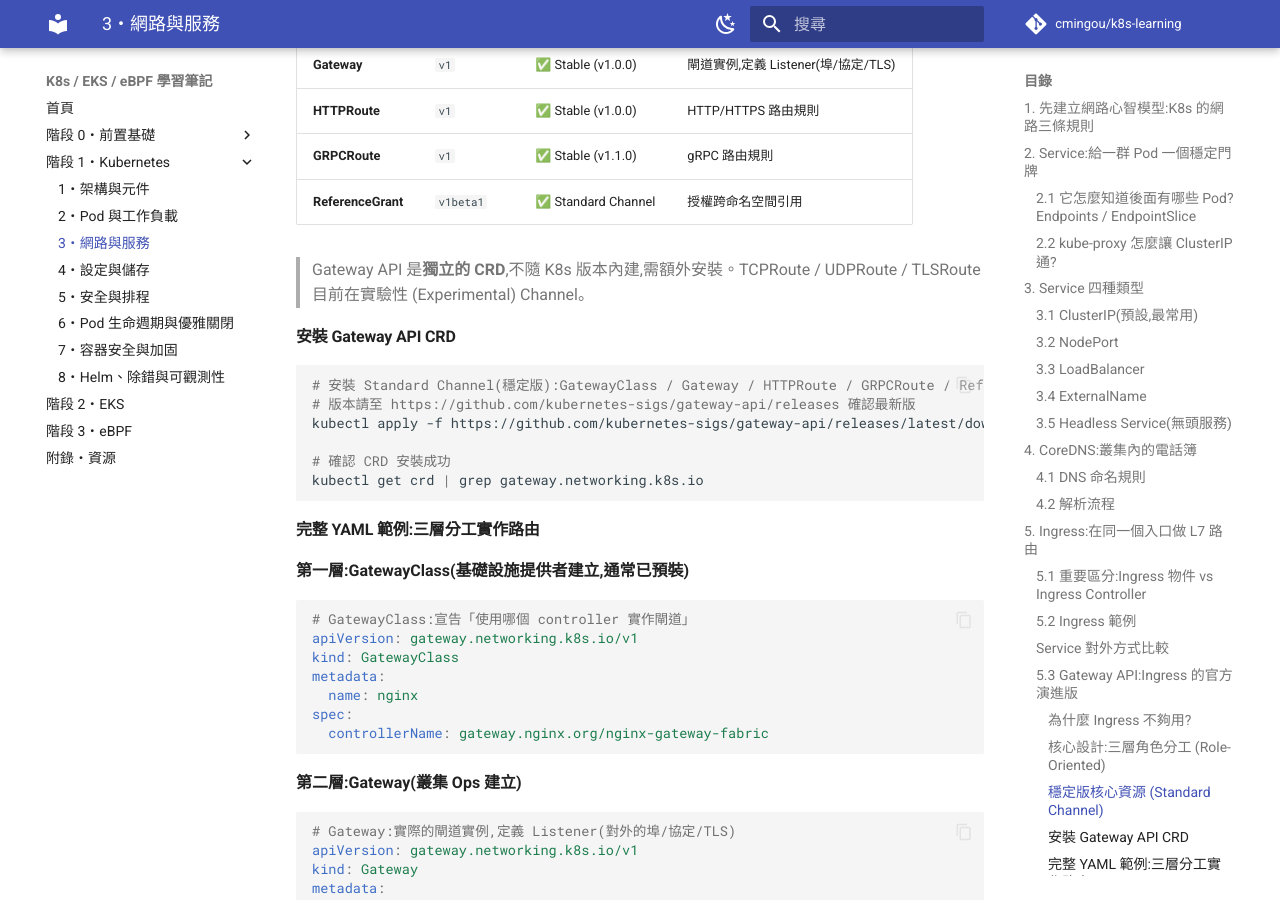
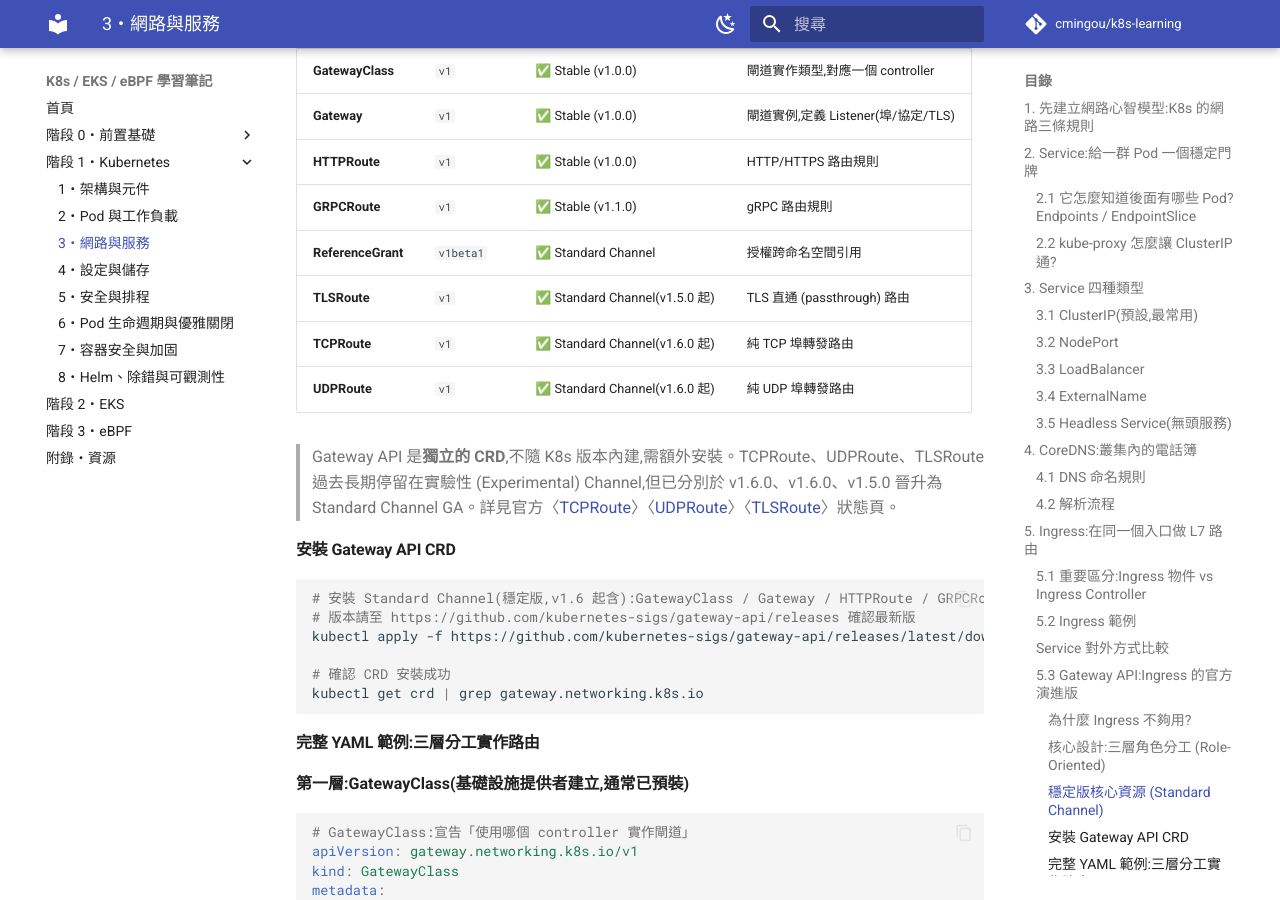
Before and after one commit to cmingou/k8s-learning, an MkDocs documentation site: the page built from docs/01-kubernetes/03-networking-service.md, in a window 1280 px wide and 900 px high, scrolled down 10788 px. Built offline with MkDocs 1.6.1 and Material for MkDocs 9.7.7, drawn with Linux system fonts in a browser that asks for light colours; comment, search, counter and statistics services are not loaded; some of the changed text lies outside the part shown.

Commit message:
查證更新:Gateway API v1.6 發布,TCPRoute/UDPRoute 晉升 Standard Channel GA
依官方 gateway-api.sigs.k8s.io 狀態頁查證,TCPRoute、UDPRoute 已於 v1.6.0
(2026 年 6 月)晉升為 Standard Channel GA,TLSRoute 則於 v1.5.0 晉升;修正
原筆記中「TCPRoute/UDPRoute/TLSRoute 皆為 Experimental」的過時描述,並補上
三者於穩定版資源表與安裝說明。

Co-Authored-By: Claude Sonnet 5 <noreply@anthropic.com>
Claude-Session: https://claude.ai/code/session_01FLMNMLmV29kkURqeZs9cNz

````diff
--- a/docs/01-kubernetes/03-networking-service.md
+++ b/docs/01-kubernetes/03-networking-service.md
@@ -357,8 +357,10 @@ spec:
 > - [K8s Blog:Gateway API v1.0 GA 公告](https://kubernetes.io/blog/2023/10/31/gateway-api-ga/)
 > - [K8s Blog:Gateway API v1.1 GA 公告](https://kubernetes.io/blog/2024/05/09/gateway-api-v1-1/)
 > - [K8s Blog:Gateway API v1.5 公告](https://kubernetes.io/blog/2026/04/21/gateway-api-v1-5/)
+> - [Gateway API Releases(GitHub,v1.6.0)](https://github.com/kubernetes-sigs/gateway-api/releases)
+> - [官方文件:TCPRoute 狀態](https://gateway-api.sigs.k8s.io/reference/api-types/tcproute/) / [UDPRoute 狀態](https://gateway-api.sigs.k8s.io/reference/api-types/udproute/)
 >
-> **版本進度補充**:API 持續演進中,v1.1(2024 年 5 月)把 GRPCRoute 晉升為 Standard Channel 穩定版;截至 2026 年中最新為 **v1.5**(2026 年 2 月),新增 `ListenerSet`、`TLSRoute`、CORS filter、client cert 驗證等能力晉升為 Standard Channel。本節示範的 GatewayClass / Gateway / HTTPRoute / GRPCRoute / ReferenceGrant 在 v1.5 下皆維持穩定、可直接使用。
+> **版本進度補充**:API 持續演進中,v1.1(2024 年 5 月)把 GRPCRoute 晉升為 Standard Channel 穩定版;v1.5(2026 年 2 月)新增 `ListenerSet`、`TLSRoute`、CORS filter、client cert 驗證晉升為 Standard Channel;**截至 2026 年中最新為 v1.6(2026 年 6 月)**,`TCPRoute`、`UDPRoute` 也雙雙晉升為 GA / Standard Channel。本節示範的 GatewayClass / Gateway / HTTPRoute / GRPCRoute / ReferenceGrant 在 v1.6 下皆維持穩定、可直接使用。
 
 #### 為什麼 Ingress 不夠用?
 
@@ -404,13 +406,16 @@ flowchart TB
 | **HTTPRoute** | `v1` | ✅ Stable (v1.0.0) | HTTP/HTTPS 路由規則 |
 | **GRPCRoute** | `v1` | ✅ Stable (v1.1.0) | gRPC 路由規則 |
 | **ReferenceGrant** | `v1beta1` | ✅ Standard Channel | 授權跨命名空間引用 |
+| **TLSRoute** | `v1` | ✅ Standard Channel(v1.5.0 起) | TLS 直通 (passthrough) 路由 |
+| **TCPRoute** | `v1` | ✅ Standard Channel(v1.6.0 起) | 純 TCP 埠轉發路由 |
+| **UDPRoute** | `v1` | ✅ Standard Channel(v1.6.0 起) | 純 UDP 埠轉發路由 |
 
-> Gateway API 是**獨立的 CRD**,不隨 K8s 版本內建,需額外安裝。TCPRoute / UDPRoute / TLSRoute 目前在實驗性 (Experimental) Channel。
+> Gateway API 是**獨立的 CRD**,不隨 K8s 版本內建,需額外安裝。TCPRoute、UDPRoute、TLSRoute 過去長期停留在實驗性 (Experimental) Channel,但已分別於 v1.6.0、v1.6.0、v1.5.0 晉升為 Standard Channel GA。詳見官方〈[TCPRoute](https://gateway-api.sigs.k8s.io/reference/api-types/tcproute/)〉〈[UDPRoute](https://gateway-api.sigs.k8s.io/reference/api-types/udproute/)〉〈[TLSRoute](https://gateway-api.sigs.k8s.io/reference/api-types/tlsroute/)〉狀態頁。
 
 #### 安裝 Gateway API CRD
 
 ```bash
-# 安裝 Standard Channel(穩定版):GatewayClass / Gateway / HTTPRoute / GRPCRoute / ReferenceGrant
+# 安裝 Standard Channel(穩定版,v1.6 起含):GatewayClass / Gateway / HTTPRoute / GRPCRoute / ReferenceGrant / TLSRoute / TCPRoute / UDPRoute
 # 版本請至 https://github.com/kubernetes-sigs/gateway-api/releases 確認最新版
 kubectl apply -f https://github.com/kubernetes-sigs/gateway-api/releases/latest/download/standard-install.yaml
 
````
